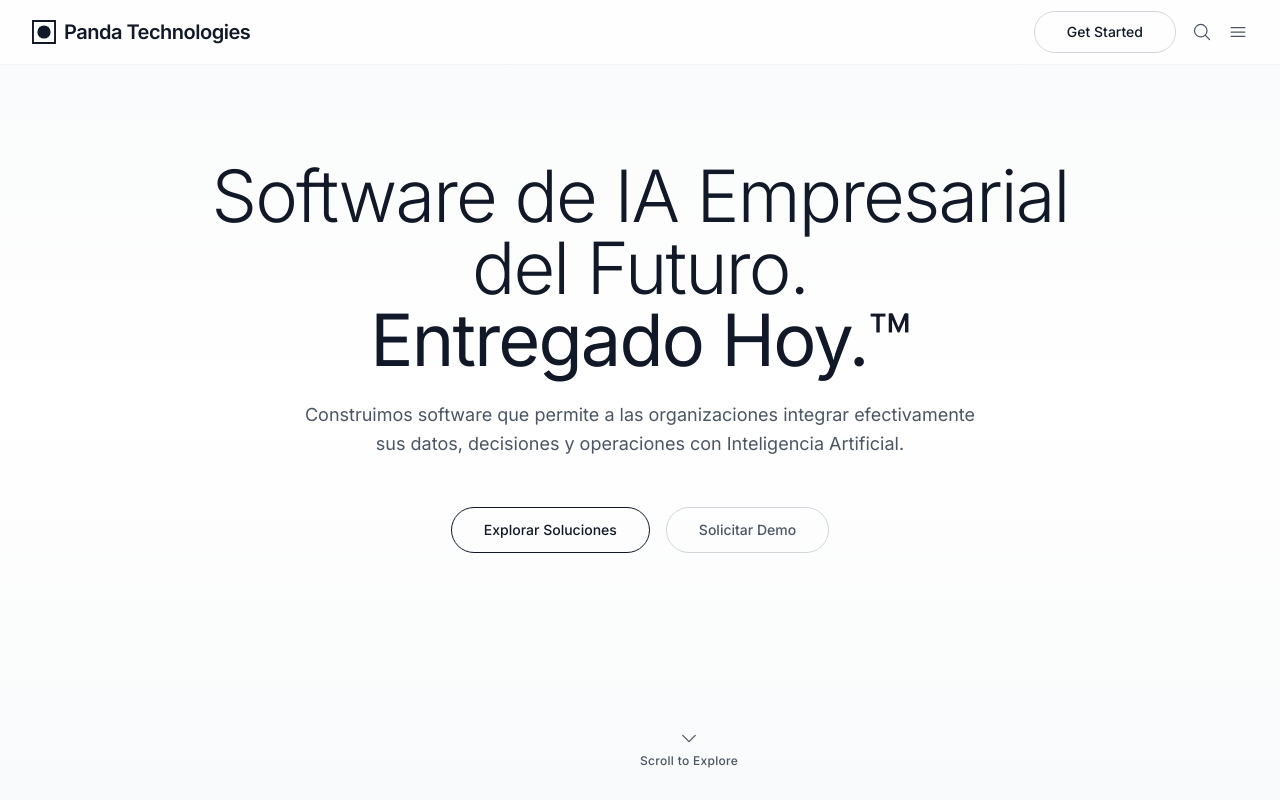
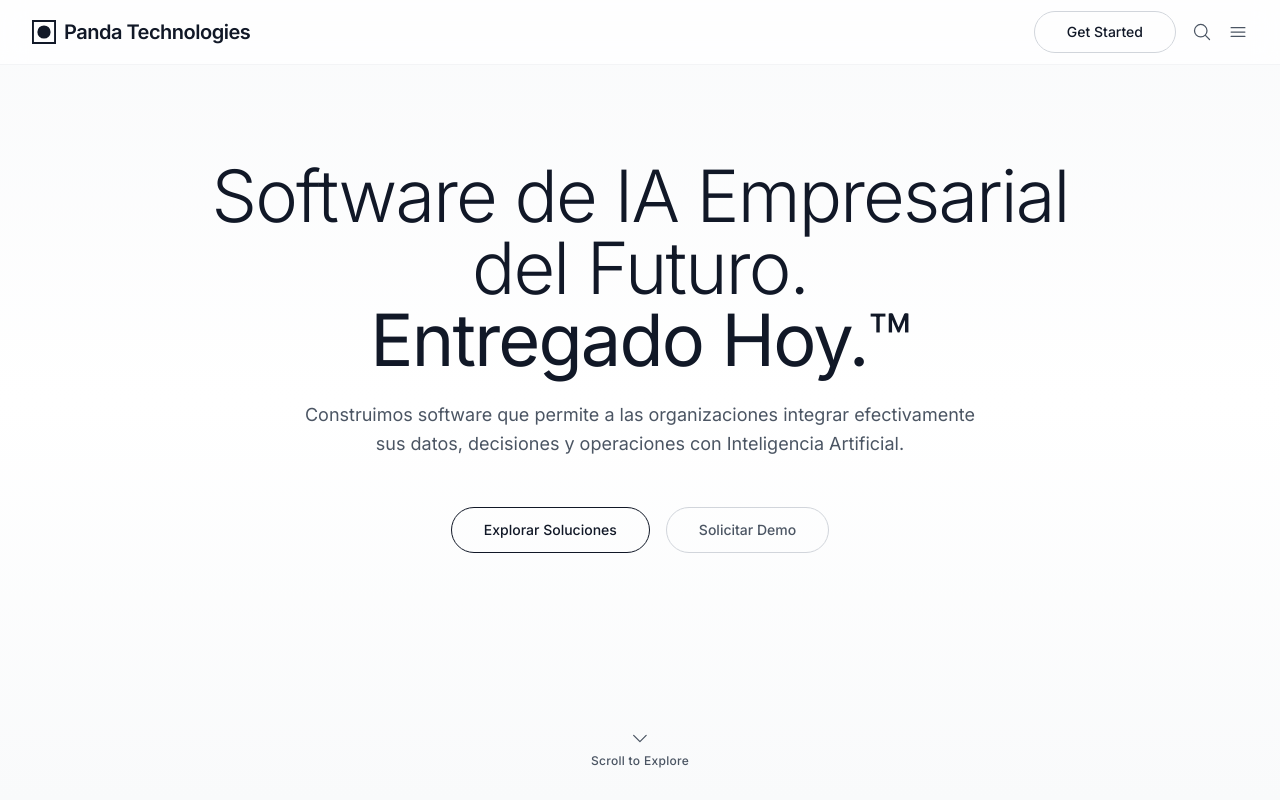
Before and after one commit to DabtcAvila/Panda, a Next.js app in the folder frontend/: page / in a window 1280 px wide. Shown: the top 800 px of the page. Built offline with nearby package versions, Linux system fonts and the light colour scheme.

Commit message:
flechitaalign

```diff
--- a/frontend/src/app/page.tsx
+++ b/frontend/src/app/page.tsx
@@ -102,8 +102,9 @@ export default function HomePage() {
           </motion.div>
 
           {/* Scroll Indicator */}
+          <div className="absolute bottom-8 left-1/2 -translate-x-1/2 flex flex-col items-center">
             <motion.div
-            className="absolute bottom-8 left-1/2 -translate-x-1/2 flex flex-col items-center"
+              className="flex flex-col items-center"
               animate={{
                 y: [0, 8, 0],
               }}
@@ -113,11 +114,14 @@ export default function HomePage() {
                 ease: "easeInOut"
               }}
             >
-            <ChevronDownIcon className="h-5 w-5 text-gray-600 mb-1" />
+              <div className="flex items-center justify-center mb-1">
+                <ChevronDownIcon className="h-5 w-5 text-gray-600" />
+              </div>
               <span className="text-xs text-gray-600 font-medium tracking-wide">
                 Scroll to Explore
               </span>
             </motion.div>
+          </div>
         </div>
       </section>
 
```
Lines whose indentation alone changed are shown as unchanged.
